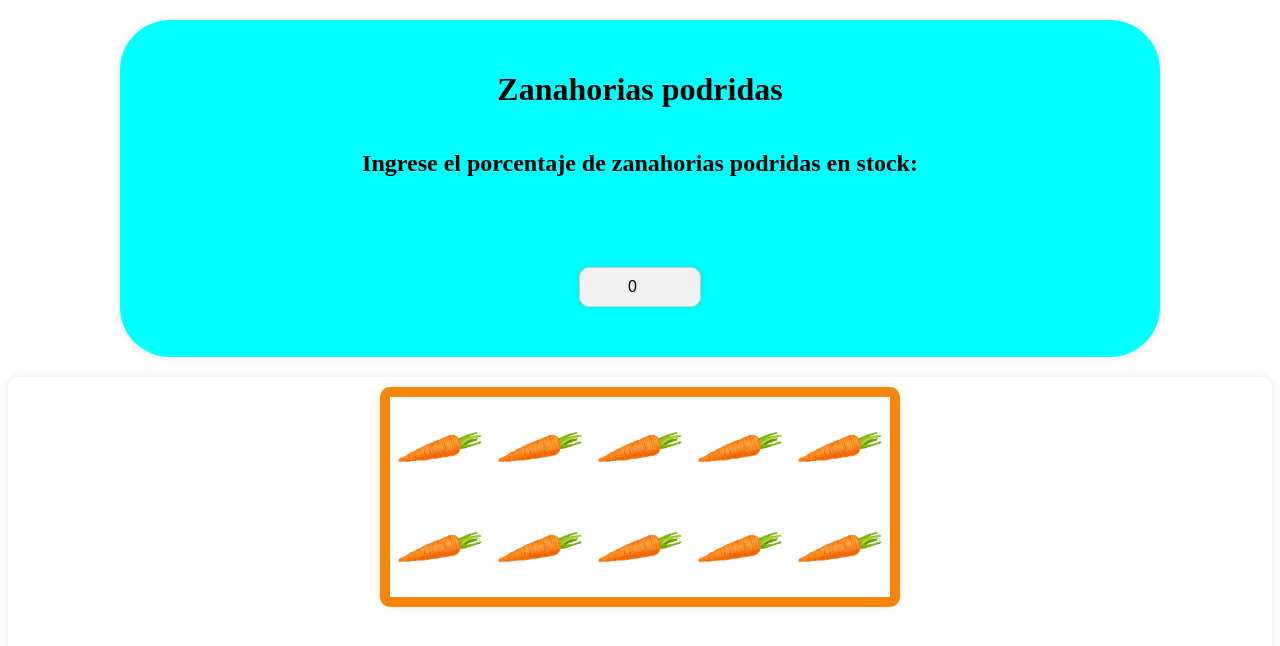
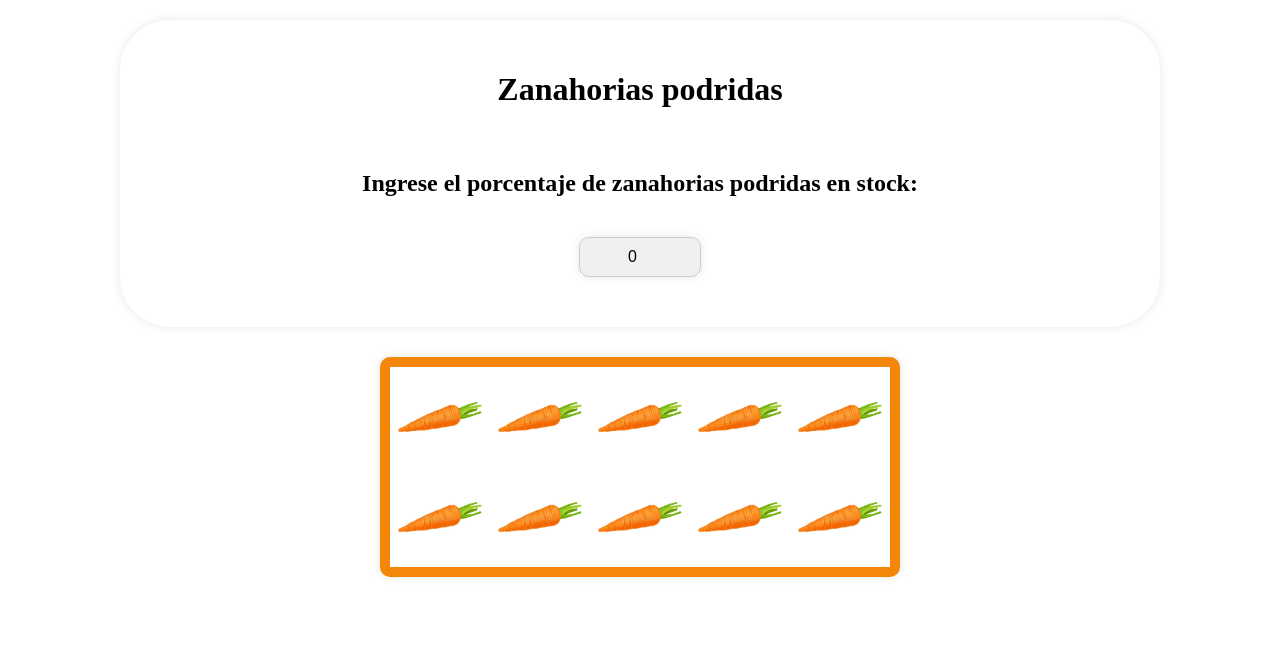
Before and after one commit to juani-castore/visualizacion_TP1_Castore_Caracoix, a Svelte app: page / in a window 1280 px wide. Shown: the top 646 px of the page. Built offline with nearby package versions, Linux system fonts and the light colour scheme; the HTML template or start-up script is replaced by a standard one.

Commit message:
ultimos retoques fela

```diff
--- a/src/App.svelte
+++ b/src/App.svelte
@@ -53,7 +53,7 @@ input{
     width: 100px;
     text-align: center;
     margin-bottom: 20px;
-    margin-top: 20px;
+    margin-top: 0px;
     background-color: #f0f0f0;
     box-shadow: 0 0 10px rgba(0, 0, 0, 0.1);
     border-radius: 10px;
@@ -66,7 +66,7 @@ input{
     padding: 30px   20px ;
     width: 1000px;
     margin:auto;
-    background-color: aqua;
+    background-color: white;
     border-radius: 50px;
     box-shadow: 0 0 10px rgba(0, 0, 0, 0.1);
     margin-top: 20px;
@@ -83,7 +83,6 @@ input{
     box-sizing: border-box; /* Hacemos que el padding no afecte al tamaño final del contenedor */
     background-color: #ffffff;
     border-radius: 10px;
-    box-shadow: 0 0 10px rgba(0, 0, 0, 0.1);
     margin-top: 20px;
     margin-bottom: 20px;
 
@@ -106,9 +105,10 @@ img{
     width: 100px;;
 }
 h2{
-    padding-bottom: 50px;
+    padding-bottom: 20px;
     text-align: center; }
 h1{
+    padding-bottom: 20px;
     text-align: center;
 }
 </style>
```
